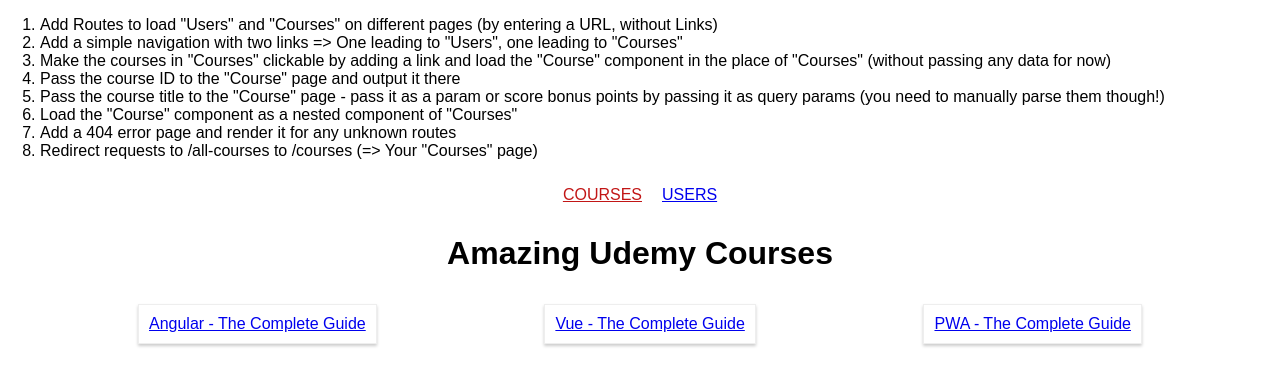
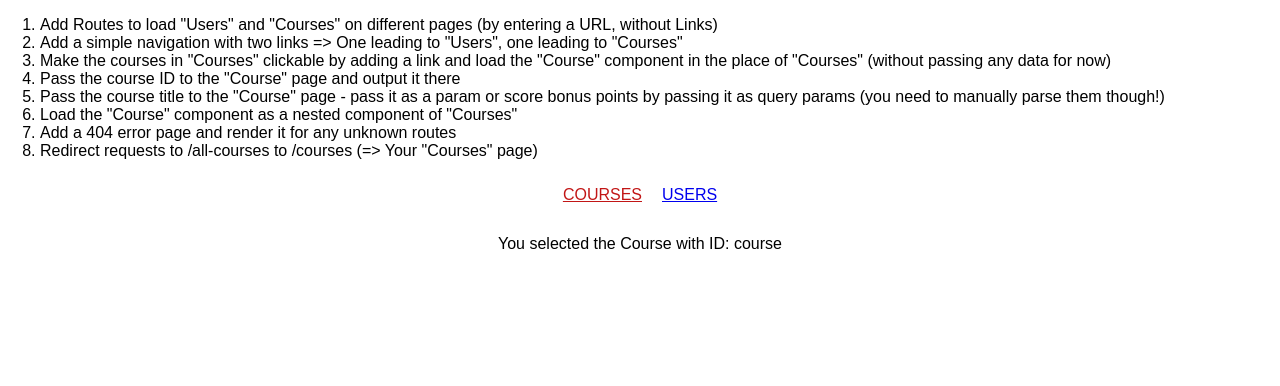
Before and after one commit to Abel-Zambrano/rxt-routing-assignment, a React (Create React App) app: page /courses/course in a window 1280 px wide. Shown: the top 386 px of the page. Built offline with nearby package versions, Linux system fonts and the light colour scheme.

Commit message:
changed to query params

```diff
--- a/src/App.js
+++ b/src/App.js
@@ -31,7 +31,7 @@
         </nav>
         <Switch>
           <Route path='/users' component={Users} />
-          <Route path='/courses/:courseId/:courseTitle' component={Course} />
+          <Route path='/courses/:courseId' component={Course} />
           <Route path='/courses' component={Courses} />
         </Switch>
       </div>
--- a/src/containers/Course/Course.js
+++ b/src/containers/Course/Course.js
@@ -1,10 +1,22 @@
 import React, { Component } from 'react';
 
 class Course extends Component {
+    state = {
+        courseTitle: ''
+    }
+
+    componentDidMount() {
+        const query = new URLSearchParams(this.props.location.search);
+        for (let param of query.entries()) {
+            this.setState({courseTitle: param[1]});
+        }
+
+    }
+
     render () {
         return (
             <div>
-                <h1>{this.props.match.params.courseTitle}</h1>
+                <h1>{this.state.courseTitle}</h1>
                 <p>You selected the Course with ID: {this.props.match.params.courseId}</p>
             </div>
         );
--- a/src/containers/Courses/Courses.js
+++ b/src/containers/Courses/Courses.js
@@ -20,7 +20,12 @@
                     {
                         this.state.courses.map( course => {
                             return (
-                                <Link key={course.id} to={this.props.match.url + '/' + course.id + '/' + course.title}>
+                                <Link
+                                    key={course.id}
+                                    to={{
+                                        pathname: this.props.match.url + '/' + course.id,
+                                        search: '?title=' + course.title
+                                    }}>
                                     <article className="Course">{course.title}</article>
                                 </Link>
                             );
```
Also changed, not shown: 1 other file (tests, documents, lock files or other folders).
